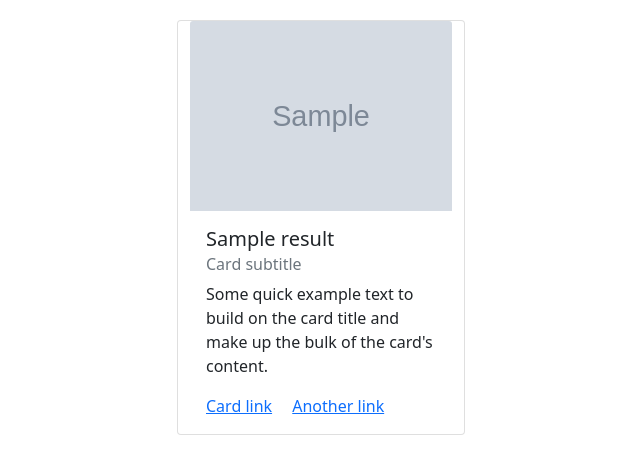
After one commit to suburbandox/ethanpolls, a Django app: page /games/ in a window 1280 px wide. The commit adds this page. Shown: the top 474 px of the page, without its empty margins (319-959 px from the left). Run offline with Django 4.2, Linux system fonts and the light colour scheme; tables that the repository leaves empty hold one stand-in row (values such as "Sample post"); grey boxes marked "Sample" are stand-in pictures; a database or web service that is not in the repository returns one stand-in record (values such as "Sample title"); data that the repository does not hold is empty.

Commit message:
setup a rawg game libary

```diff
--- a/ethanpolls/settings.py
+++ b/ethanpolls/settings.py
@@ -36,6 +36,7 @@ INSTALLED_APPS = [
     "polls.apps.PollsConfig",
     "blog.apps.BlogConfig",
     "weather.apps.WeatherConfig",
+    "rawg.apps.RawgConfig",
 
     'django.contrib.admin',
     'django.contrib.auth',
--- a/ethanpolls/urls.py
+++ b/ethanpolls/urls.py
@@ -29,6 +29,7 @@ urlpatterns = [
     path("polls/", include("polls.urls")),
     path("blog/", include("blog.urls")),
     path("weather/", include("weather.urls")),
+    path("games/", include("rawg.urls")),
 
     path("admin/", admin.site.urls),
     path("accounts/", include("django.contrib.auth.urls")),  # new
--- /dev/null
+++ b/rawg/static/rawg/rawg.css
@@ -0,0 +1,5 @@
+img{
+    height:190px;
+    width: 25%;
+
+  }
--- /dev/null
+++ b/rawg/templates/rawg/base.html
@@ -0,0 +1,14 @@
+{% load static %}
+<!DOCTYPE html>
+<html lang="en">
+<head>
+    <meta charset="UTF-8">
+    <meta name="viewport" content="width=device-width, initial-scale=1.0">
+    <title>Document</title>
+    <link href="https://cdn.jsdelivr.net/npm/bootstrap@5.0.2/dist/css/bootstrap.min.css" rel="stylesheet" integrity="sha384-EVSTQN3/azprG1Anm3QDgpJLIm9Nao0Yz1ztcQTwFspd3yD65VohhpuuCOmLASjC" crossorigin="anonymous">
+    <link rel="stylesheet" href="{% static 'rawg/rawg.css' %}">
+</head>
+<body>
+    {% block content %}{% endblock content %}
+</body>
+</html>
--- /dev/null
+++ b/rawg/templates/rawg/index.html
@@ -0,0 +1,29 @@
+{% extends 'rawg/base.html' %}
+
+{% block content %}
+      <div class="row"style="display: flex; width: 80%; margin: 10px auto; flex-wrap: wrap; justify-content: center; ">
+        {% for result in   data.results%}
+        <!-- <div class="col-sm-6 mb-3 mb-sm-0 " >
+          <div class="card"style= width: 18rem>
+            <div class="card-body">
+
+              <img src="{{ result.background_image }}" class="card-img-top" alt="...">
+              <h5 class="card-title">{{ result.name }}</h5>
+              <p class="card-text">With supporting text below as a natural lead-in to additional content.</p>
+              <a href="#" class="btn btn-primary">Go somewhere</a>
+            </div>
+          </div>
+        </div> -->
+          <div class="card" style="width: 18rem; margin: 10px;">
+            <img src="{{ result.background_image }}" class="card-img-top" alt="...">
+            <div class="card-body">
+              <h5 class="card-title">{{ result.name }}</h5>
+              <h6 class="card-subtitle mb-2 text-muted">Card subtitle</h6>
+              <p class="card-text">Some quick example text to build on the card title and make up the bulk of the card's content.</p>
+              <a href="#" class="card-link">Card link</a>
+              <a href="#" class="card-link">Another link</a>
+            </div>
+          </div>
+      {% endfor %}
+      </div>
+{% endblock content %}
--- /dev/null
+++ b/rawg/urls.py
@@ -0,0 +1,9 @@
+from django.urls import path
+
+from . import views
+app_name = "rawg"
+
+urlpatterns = [
+    path("", views.rawg_index)
+
+]
--- a/rawg/views.py
+++ b/rawg/views.py
@@ -1,3 +1,12 @@
 from django.shortcuts import render
+import os
+import requests
 
+RAWG_API_KEY = os.environ["RAWG_API_KEY"]
 # Create your views here.
+def rawg_index(request):
+    url = f'https://rawg.io/api/users/emkline/games?discover=true&ordering=-released&page_size=20&page=1&key={RAWG_API_KEY}'
+    response = requests.get(url)
+    data = response.json()
+    context = {'data':data}
+    return render(request,'rawg/index.html',context)
--- a/templates/homepage.html
+++ b/templates/homepage.html
@@ -12,5 +12,6 @@
     <a href="/blog/signup">signup</a>
     <a href="/accounts/login">login</a>
     <a href="/weather">weather</a>
+    <a href="/games">rawg</a>
 </body>
 </html>
```
